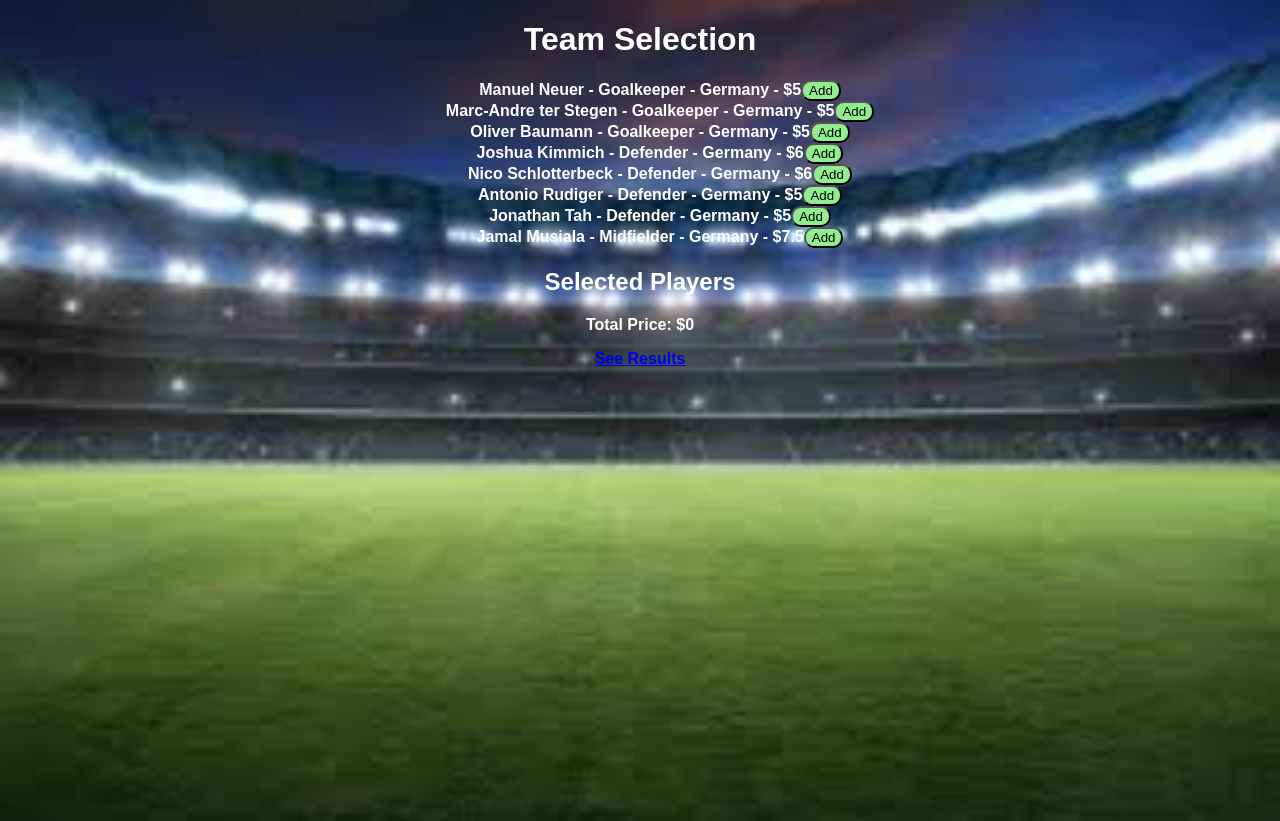
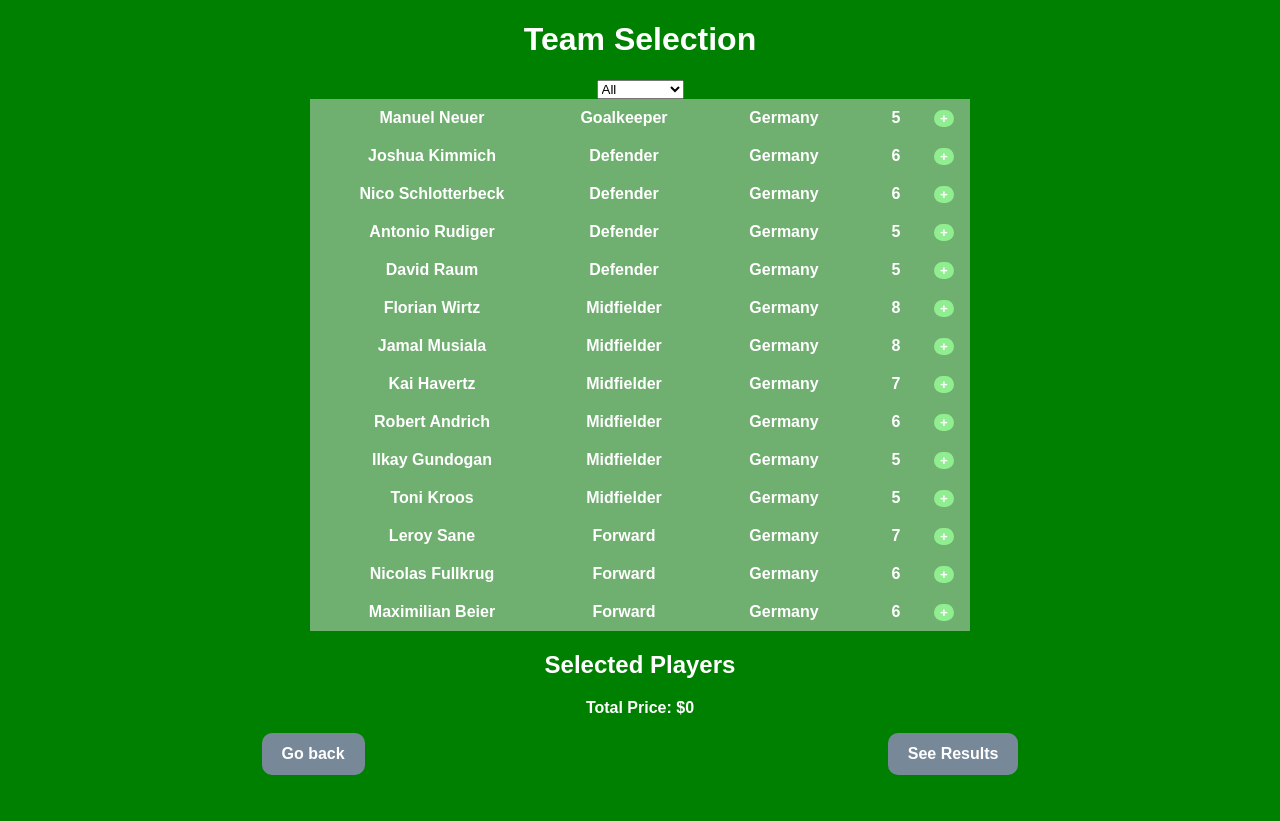
Before and after one commit to gleblobanov08/fantasy-team, a React (Create React App) app in the folder team-pick/: page /team-selection in a window 1280 px wide. Built offline with nearby package versions, Linux system fonts and the light colour scheme.

Commit message:
only styles remaining

```diff
--- a/team-pick/src/App.js
+++ b/team-pick/src/App.js
@@ -1,16 +1,16 @@
 import React from 'react';
 import { BrowserRouter as Router, Route, Routes } from 'react-router-dom';
-import PlayerList from './components/PlayerList';
 import TeamSelection from './components/TeamSelection';
 import Results from './components/Results';
 import './styles/App.css';
+import HomePage from './components/HomePage';
 
 function App() {
   return (
     <div className='container'>
     <Router>
       <Routes>
-        <Route path="/" element={<PlayerList/>} />
+        <Route path="/" element={<HomePage/>} />
         <Route path="/team-selection" element={<TeamSelection />} />
         <Route path="/results" element={<Results />} />
       </Routes>
--- /dev/null
+++ b/team-pick/src/components/HomePage.js
@@ -0,0 +1,16 @@
+import React from "react";
+import groups from "../assets/groups.jpeg"
+import { Link } from "react-router-dom"
+import "../styles/Components.css"
+
+function HomePage() {
+    return (
+        <>
+        <h1>Welcome to Fantasy Football!</h1>
+        <img src={groups} alt="" className="groups" />
+        <Link to="/team-selection">Choose your team</Link>
+        </>
+    );
+}
+
+export default HomePage;
--- a/team-pick/src/components/PlayerList.js
+++ /dev/null
@@ -1,39 +0,0 @@
-import React, { useState, useEffect } from 'react';
-import { Link } from 'react-router-dom';
-import players from '../data/players';
-
-function PlayerList() {
-  const [filteredPlayers, setFilteredPlayers] = useState(players);
-  const [position, setPosition] = useState('');
-
-  useEffect(() => {
-    if (position) {
-      setFilteredPlayers(players.filter(player => player.position === position));
-    } else {
-      setFilteredPlayers(players);
-    }
-  }, [position]);
-
-  return (
-    <div>
-      <h1>Player List</h1>
-      <select onChange={(e) => setPosition(e.target.value)}>
-        <option value="">All</option>
-        <option value="Goalkeeper">Keepers</option>
-        <option value="Defender">Defenders</option>
-        <option value="Midfielder">Midfielders</option>
-        <option value="Forward">Strikers</option>
-      </select>
-      <ul>
-        {filteredPlayers.map(player => (
-          <li key={player.id}>
-            {player.name} - {player.position} - {player.country} - ${player.price}
-          </li>
-        ))}
-      </ul>
-      <Link to="/team-selection">Select Your Team</Link>
-    </div>
-  );
-}
-
-export default PlayerList;
--- a/team-pick/src/components/TeamSelection.js
+++ b/team-pick/src/components/TeamSelection.js
@@ -1,10 +1,22 @@
-import React, { useState } from 'react';
+import React, { useState, useEffect } from 'react';
 import { Link } from 'react-router-dom';
 import players from '../data/players';
+import '../styles/Components.css';
 
 function TeamSelection() {
   const [selectedPlayers, setSelectedPlayers] = useState([]);
   const [error, setError] = useState('');
+  const [filteredPlayers, setFilteredPlayers] = useState(players);
+  const [position, setPosition] = useState('');
+
+  useEffect(() => {
+    if (position) {
+      setFilteredPlayers(players.filter(player => player.position === position));
+    } else {
+      setFilteredPlayers(players);
+    }
+  }, [position]);
+
 
   const addPlayer = (player) => {
     const newSelectedPlayers = [...selectedPlayers, player];
@@ -84,132 +96,49 @@ function TeamSelection() {
   return (
     <div>
       <h1>Team Selection</h1>
-      <ul>
-        {players.map(player => (
-          <li key={player.name}>
-            {player.name} - {player.position} - {player.country} - ${player.price}
-            <button onClick={() => addPlayer(player)} disabled={isAddDisabled(player)} style={{ backgroundColor: isAddDisabled(player) ? 'grey' : 'lightgreen', borderRadius: '10px' }}>
-              Add
-            </button>
-          </li>
+      <select onChange={(e) => setPosition(e.target.value)}>
+        <option value="">All</option>
+        <option value="Goalkeeper">Keepers</option>
+        <option value="Defender">Defenders</option>
+        <option value="Midfielder">Midfielders</option>
+        <option value="Forward">Strikers</option>
+      </select>
+
+        {filteredPlayers.map(player => (
+          <div key={player.name} className='table'>
+            <div>{player.name}</div>
+            <div>{player.position}</div>
+            <div>{player.country}</div>
+            <div>{player.price}</div>
+            <div>
+              <button onClick={() => addPlayer(player)} disabled={isAddDisabled(player)} style={{ backgroundColor: isAddDisabled(player) ? 'grey' : 'lightgreen'}}>
+                +
+              </button>
+            </div>
+          </div>
         ))}
-      </ul>
       <h2>Selected Players</h2>
-      <ul>
         {selectedPlayers.map(player => (
-          <li key={player.name}>
-            {player.name} - {player.position} - {player.country} - ${player.price}
-            <button onClick={() => removePlayer(player)}>Remove</button>
-          </li>
+          <div className='table'>
+            <div>{player.name}</div>
+            <div>{player.position}</div>
+            <div>{player.country}</div>
+            <div>{player.price}</div>
+            <div>
+              <button onClick={() => removePlayer(player)} className='remove'>
+                X
+              </button>
+            </div>
+          </div>
         ))}
-      </ul>
       {error && <p style={{ color: 'red' }}>{error}</p>}
       <p>Total Price: ${selectedPlayers.reduce((total, player) => total + player.price, 0)}</p>
-      <Link to="/results" state={{ selectedPlayers }}>See Results</Link>
+      <div className='links'>
+        <Link to="/">Go back</Link>
+        <Link to="/results" state={{ selectedPlayers }}>See Results</Link>
+      </div>
     </div>
   );
 }
 
 export default TeamSelection
-
-/*
-
-    if (playerCount > 15) {
-      setError('You can only select 15 players');
-      return;
-    }
-    if (totalPrice > 100) {
-      setError('The total price of selected players cannot exceed 100');
-      return;
-    }
-    if (teamCount > 2) {
-      setError(`You can only select up to 2 players from the same team (${player.team})`);
-      return;
-    }
-    if (keeperCount > 2) {
-      setError('You can only select 2 keepers');
-      return;
-    }
-    if (defenderCount > 5) {
-      setError('You can only select 5 defenders');
-      return;
-    }
-    if (midfielderCount > 5) {
-      setError('You can only select 5 midfielders');
-      return;
-    }
-    if (strikerCount > 5) {
-      setError('You can only select 5 strikers');
-      return;
-    }
-    if (selectedPlayers.find(p => p.id === player.id)) {
-      setError('You cannot select the same player twice');
-      return;
-    }
-
-    setSelectedPlayers(newSelectedPlayers);
-    setError('');
-  };
-
-  const removePlayer = (player) => {
-    setSelectedPlayers(selectedPlayers.filter(p => p.id !== player.id));
-  };
-
-  const isAddDisabled = (player) => {
-    const newSelectedPlayers = [...selectedPlayers, player];
-    const playerCount = newSelectedPlayers.length;
-    const totalPrice = newSelectedPlayers.reduce((total, p) => total + p.price, 0);
-    const teamCount = newSelectedPlayers.filter(p => p.team === player.team).length;
-
-    const keeperCount = newSelectedPlayers.filter(p => p.position === 'Keeper').length;
-    const defenderCount = newSelectedPlayers.filter(p => p.position === 'Defender').length;
-    const midfielderCount = newSelectedPlayers.filter(p => p.position === 'Midfielder').length;
-    const strikerCount = newSelectedPlayers.filter(p => p.position === 'Striker').length;
-
-    return (
-      playerCount > 15 ||
-      totalPrice > 100 ||
-      teamCount > 2 ||
-      keeperCount > 2 ||
-      defenderCount > 5 ||
-      midfielderCount > 5 ||
-      strikerCount > 5 ||
-      selectedPlayers.find(p => p.id === player.id)
-    );
-  };
-
-  return (
-    <div>
-      <h1>Team Selection</h1>
-      <ul>
-        {players.map(player => (
-          <li key={player.id}>
-            {player.name} - {player.position} - {player.team} - ${player.price}
-            <button
-              onClick={() => addPlayer(player)}
-              disabled={isAddDisabled(player)}
-              style={{ backgroundColor: isAddDisabled(player) ? 'grey' : 'blue' }}
-            >
-              Add
-            </button>
-          </li>
-        ))}
-      </ul>
-      <h2>Selected Players</h2>
-      <ul>
-        {selectedPlayers.map(player => (
-          <li key={player.id}>
-            {player.name} - {player.position} - {player.team} - ${player.price}
-            <button onClick={() => removePlayer(player)}>Remove</button>
-          </li>
-        ))}
-      </ul>
-      {error && <p style={{ color: 'red' }}>{error}</p>}
-      <p>Total Price: ${selectedPlayers.reduce((total, player) => total + player.price, 0)}</p>
-      <Link to="/results" state={{ selectedPlayers }}>See Results</Link>
-    </div>
-  );
-}
-
-export default TeamSelection;
-*/
--- a/team-pick/src/data/playerPoints.js
+++ b/team-pick/src/data/playerPoints.js
@@ -1,7 +1,16 @@
 const playerPoints = {
-    "Manuel Neuer": 5,
-    "Antonio Rudiger": 3,
-    "Jamal Musiala": 9
+    "Manuel Neuer": 19,
+    "Joshua Kimmich": 23,
+    "Nico Schlotterbeck": 10,
+    "Antonio Rudiger": 15,
+    "David Raum": 10,
+    "Florian Wirtz": 18,
+    "Jamal Musiala": 29,
+    "Kai Havertz": 26,
+    "Robert Andrick": 9,
+    "Ilkay Gundogan": 23,
+    "Toni Kroos": 16,
+    "Leroy Sane": 7,
 }
 
 export default playerPoints;
--- a/team-pick/src/data/players.js
+++ b/team-pick/src/data/players.js
@@ -1,18 +1,6 @@
 const players = [
     {
         name: 'Manuel Neuer',
-        country: 'Germany',
-        position: 'Goalkeeper',
-        price: 5
-    },
-    {
-        name: 'Marc-Andre ter Stegen',
-        country: 'Germany',
-        position: 'Goalkeeper',
-        price: 5
-    },
-    {
-        name: 'Oliver Baumann',
         country: 'Germany',
         position: 'Goalkeeper',
         price: 5
@@ -36,16 +24,64 @@ const players = [
         price: 5
     },
     {
-        name: 'Jonathan Tah',
+        name: 'David Raum',
         country: 'Germany',
         position: 'Defender',
         price: 5
     },
     {
+        name: 'Florian Wirtz',
+        country: 'Germany',
+        position: 'Midfielder',
+        price: 8,
+    },
+    {
         name: 'Jamal Musiala',
         country: 'Germany',
         position: 'Midfielder',
-        price: 7.5
+        price: 8
+    },
+    {
+        name: 'Kai Havertz',
+        country: 'Germany',
+        position: 'Midfielder',
+        price: 7
+    },
+    {
+        name: 'Robert Andrich',
+        country: 'Germany',
+        position: 'Midfielder',
+        price: 6
+    },
+    {
+        name: 'Ilkay Gundogan',
+        country: 'Germany',
+        position: 'Midfielder',
+        price: 5
+    },
+    {
+        name: 'Toni Kroos',
+        country: 'Germany',
+        position: 'Midfielder',
+        price: 5
+    },
+    {
+        name: 'Leroy Sane',
+        country: 'Germany',
+        position: 'Forward',
+        price: 7
+    },
+    {
+        name: 'Nicolas Fullkrug',
+        country: 'Germany',
+        position: 'Forward',
+        price: 6
+    },
+    {
+        name: 'Maximilian Beier',
+        country: 'Germany',
+        position: 'Forward',
+        price: 6
     }
 ];
 
--- a/team-pick/src/styles/App.css
+++ b/team-pick/src/styles/App.css
@@ -1,8 +1,5 @@
 body {
-  background-image: url('../assets/small-bg.jpeg');
-  background-size: cover;
-  background-position: center;
-  background-repeat: no-repeat;
+  background-color: green;
   height: 100vh;
   margin: 0;
   padding: 0;
@@ -14,11 +11,6 @@ body {
 }
 
 /* Background for larger screens (e.g., laptops) */
-@media (min-width: 768px) {
-  body {
-    background-image: url('../assets/big-bg.jpeg');
-  }
-}
 
 ul li {
     list-style-type: none;
--- /dev/null
+++ b/team-pick/src/styles/Components.css
@@ -0,0 +1,42 @@
+.table {
+    display: grid;
+    grid-template-columns: 35% 25% 25% 10% 5%;
+    width: 50%;
+    background: rgba(222, 222, 222, 0.5);
+    margin-left: auto;
+    margin-right: auto;
+    padding: 10px;
+}
+
+button {
+    border: none;
+    border-radius: 10px;
+    outline: none;
+    text-align: center;
+    font-weight: bold;
+    color: white;
+}
+.remove {
+    background-color: red;
+}
+.groups {
+    width: 50%;
+    margin: 30px auto;
+    padding: 25px;
+    display: block;
+}
+.links {
+    display: flex;
+    justify-content: space-around;
+}
+
+a {
+    padding: 12px 20px;
+    text-decoration: none;
+    background-color: lightslategray;
+    border-radius: 10px;
+    color: white;
+}
+a:hover {
+    background-color: rgb(105, 158, 51);
+}
```
Also changed, not shown: team-pick/src/components/Results.js (+10 -6 lines), team-pick/public/assets/groups.jpeg (added), team-pick/src/assets/groups.jpeg (added), team-pick/src/styles/TeamSelection.css (deleted).
